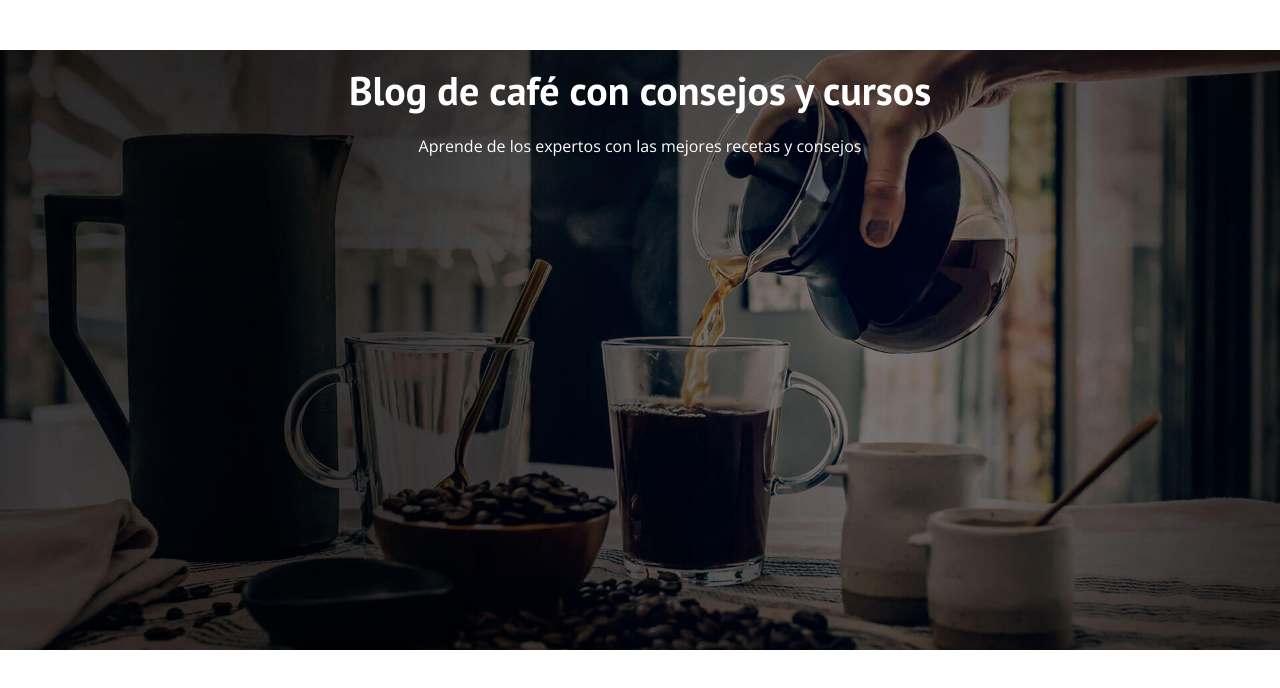
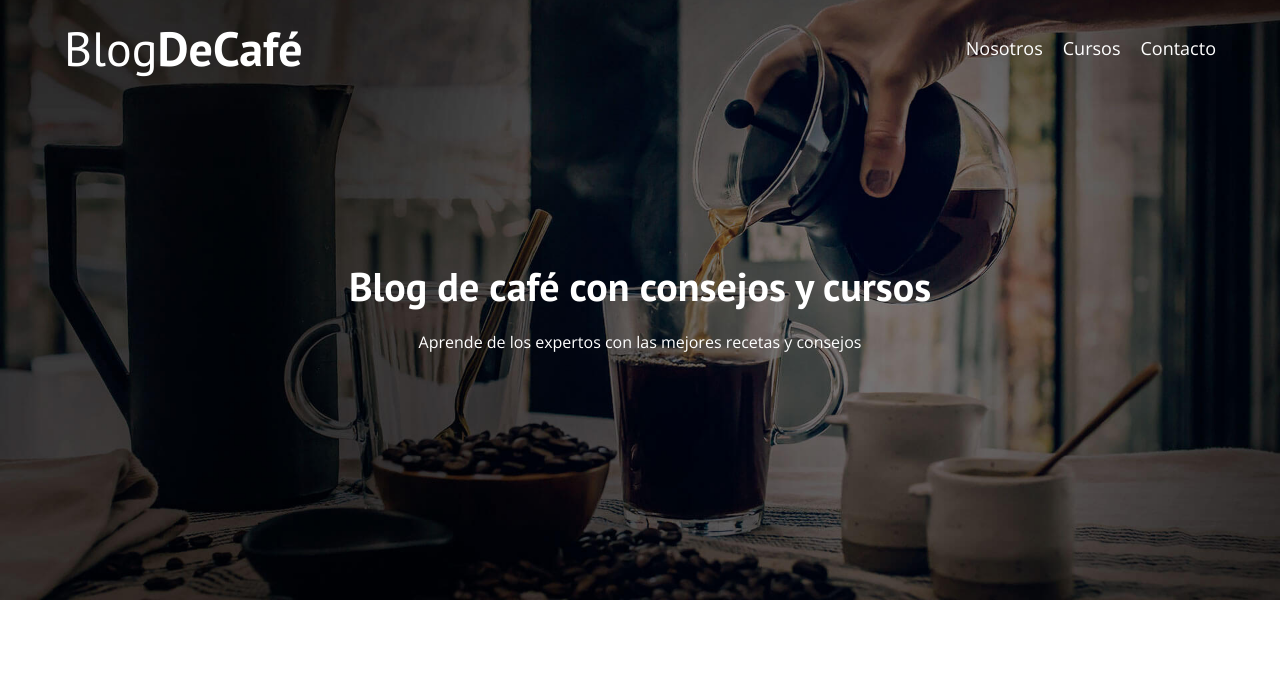
Before and after one commit to Emmalcd/blogdecafe, a plain HTML site: page index.html in a window 1280 px wide. Drawn offline with nearby package versions, Linux system fonts and the light colour scheme.

Commit message:
Agregando commit

```diff
--- a/css/style.css
+++ b/css/style.css
@@ -72,8 +72,44 @@ img {
   background-repeat: no-repeat;
   background-position: center;
 }
-.header_texto {
+.header__texto {
   text-align: center;
   color: var(--blanco);
   margin-top: 5rem;
 }
+
+@media (min-width: 768px) {
+  .header__texto {
+    margin-top: 15rem;
+  }
+}
+
+@media (min-width: 768px) {
+  .barra {
+    display: flex;
+    justify-content: space-between;
+    align-items: center;
+  }
+}
+.logo {
+  color: var(--blanco);
+}
+.logo__nombre {
+  font-weight: 400;
+}
+.logo__bold {
+  font-weight: 700;
+}
+
+@media (min-width: 768px) {
+  .navegacion {
+    display: flex;
+    gap: 2rem;
+  }
+}
+.navegacion__enlace {
+  display: block;
+  text-align: center;
+  font-size: 1.8rem;
+  color: var(--blanco);
+}
--- a/index.html
+++ b/index.html
@@ -15,7 +15,21 @@
   </head>
   <body>
     <header class="header">
-      <div class="header_texto">
+      <div class="contenedor">
+        <div class="barra">
+          <a class="logo" href="index.html">
+            <h1 class="logo__nombre no-margin centrar-texto">
+              Blog<span class="logo__bold">DeCafé</span>
+            </h1>
+          </a>
+          <nav class="navegacion">
+            <a href="nosotros.html" class="navegacion__enlace">Nosotros</a>
+            <a href="cursos.html" class="navegacion__enlace">Cursos</a>
+            <a href="contacto.html" class="navegacion__enlace">Contacto</a>
+          </nav>
+        </div>
+      </div>
+      <div class="header__texto">
         <h2 class="no-margin">Blog de café con consejos y cursos</h2>
         <p class="no-margin">
           Aprende de los expertos con las mejores recetas y consejos
```
Also changed, not shown: prueba.html (added, +50 -0 lines).
